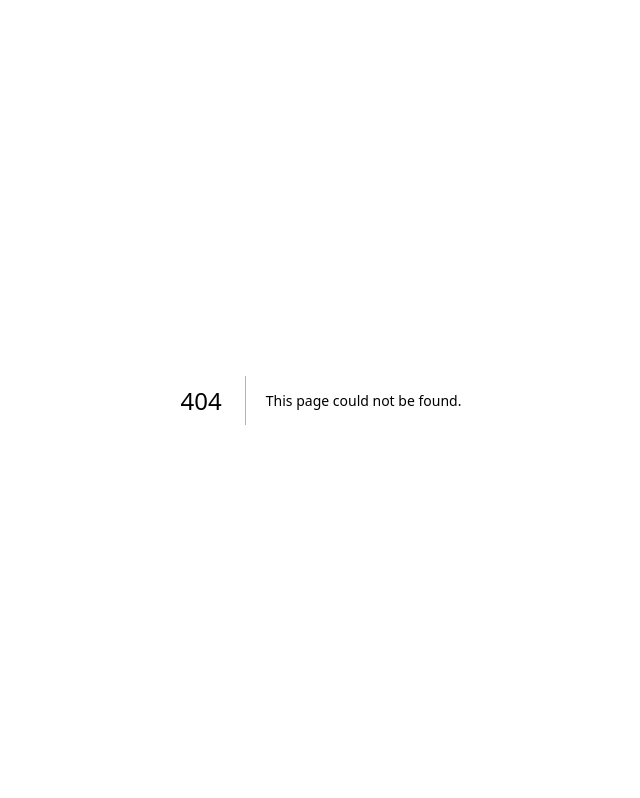
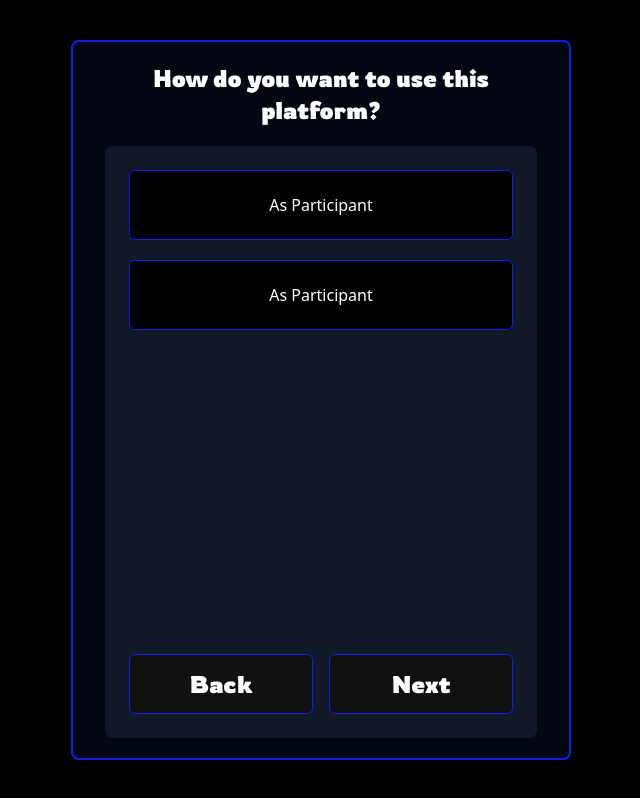
Before and after one commit to himansh423/saas-event-platform, a Next.js app: page /important-questions in a window 1280 px wide. Before the commit this address had no page. Shown: the whole page, without its empty margins (319-959 px from the left). Built offline with nearby package versions, Linux system fonts and the light colour scheme.

Commit message:
important questions usecase cotainer created

```diff
--- a/src/components/ImportantQuestions.tsx
+++ b/src/components/ImportantQuestions.tsx
@@ -1,11 +1,45 @@
+import { Rowdies, Shadows_Into_Light } from "next/font/google";
 
+const rowdies1 = Rowdies({
+  weight: "700",
+  display: "swap",
+  subsets: ["latin"],
+});
 
 const ImportantQuestions = () => {
   return (
-    <div className="w-screen h-screen flex justify-center items-center">
+    <div className="w-screen h-screen flex justify-center items-center bg-black">
+      <div className="UseCaseContainer w-[500px] h-[90vh] border-[2px] border-[#0c1feb] bg-gray-950 rounded-lg flex flex-col items-center px-8 py-5 text-white gap-5">
+        <div className="text-2xl">
+          <p className={`${rowdies1.className} text-center`}>
+            How do you want to use this platform?
+          </p>
+        </div>
+        <div className="w-full flex-1 flex flex-col bg-gray-900 rounded-lg px-6 py-6 gap-3">
+          <div className="flex-grow  flex-col flex gap-5">
+            <button className="w-full h-[70px] bg-black border-[1px] border-[#0c1feb] rounded-md">
+              As Participant
+            </button>
+            <button className="w-full h-[70px] bg-black border-[1px] border-[#0c1feb] rounded-md">
+              As Participant
+            </button>
+          </div>
+          <div className="w-full h-[60px] flex gap-4 items-center justify-between">
+            <button
+              className={`${rowdies1.className} bg-[#111111] rounded-md border-[1px] border-[#0c1feb] h-full w-[190px] text-2xl`}
+            >
+              Back
+            </button>
+            <button
+              className={`${rowdies1.className} bg-[#111111] rounded-md border-[1px] border-[#0c1feb] h-full w-[190px] text-2xl`}
+            >
+              Next
+            </button>
+          </div>
+        </div>
+      </div>
+    </div>
+  );
+};
 
-    </div>
-  )
-}
-
-export default ImportantQuestions
+export default ImportantQuestions;
```
Also changed, not shown: src/app/important-questions/page.tsx (renamed from src/app/important-questions.tsx/page.tsx).
